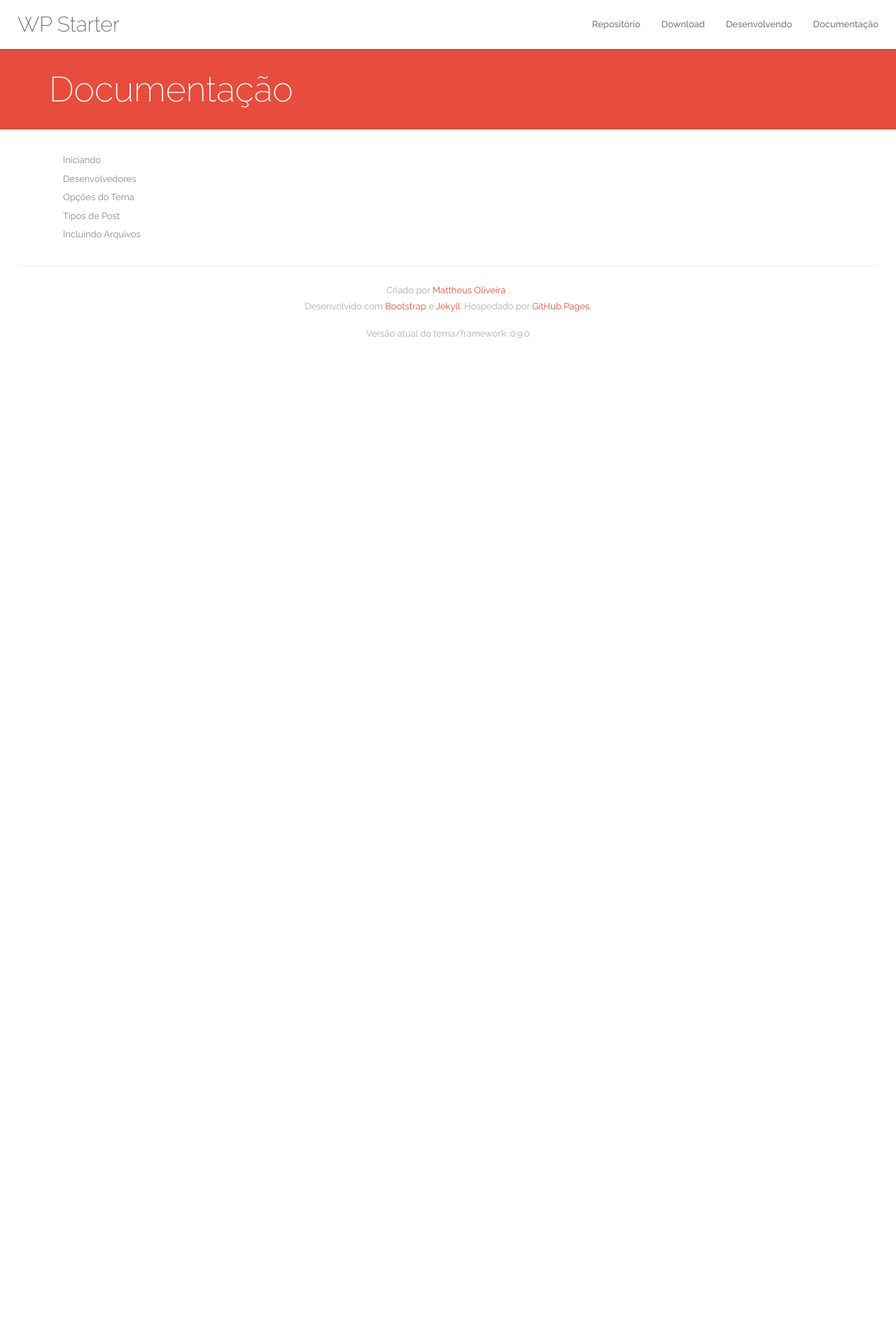
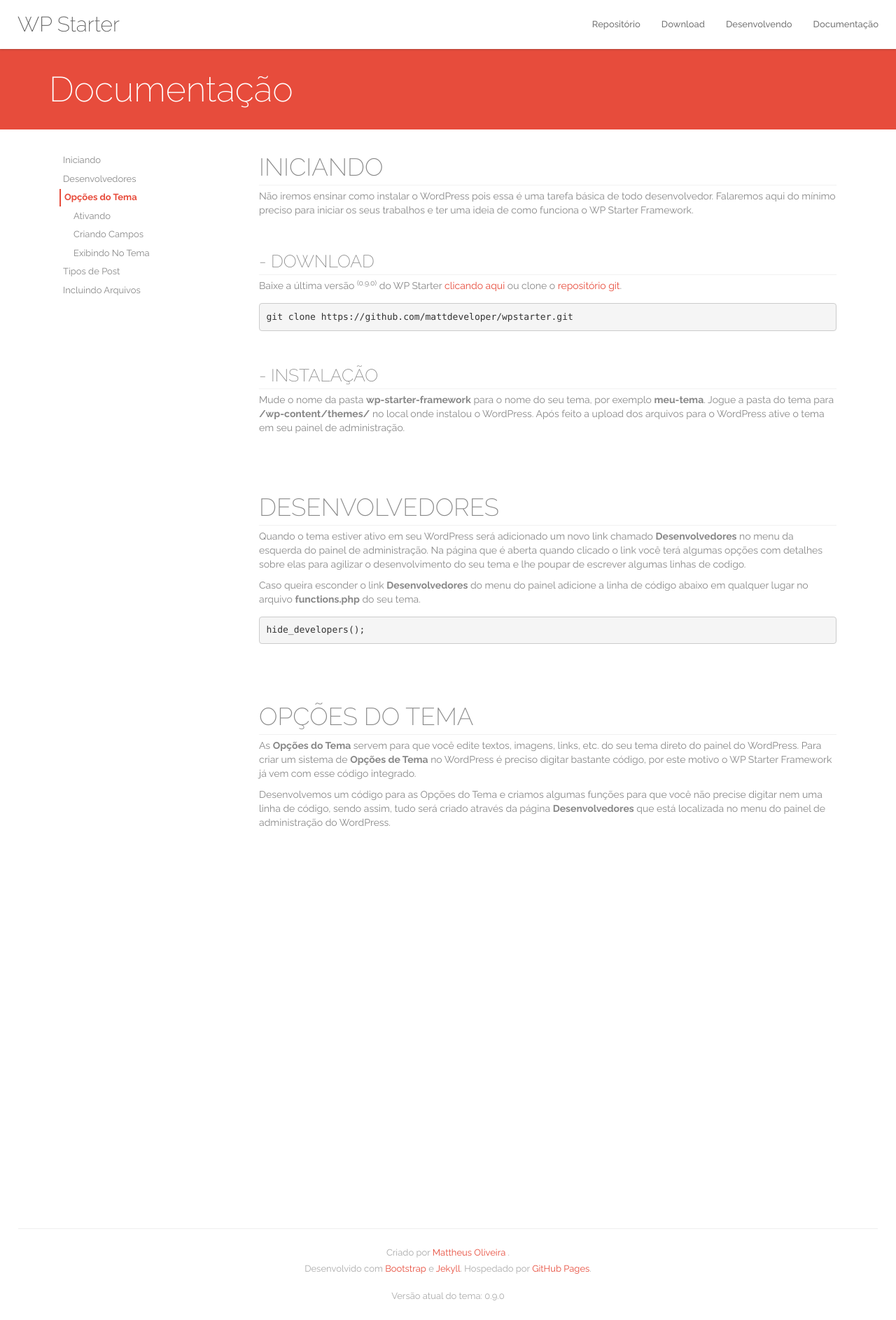
Before and after one commit to mayronceccon/devhelper, a Jekyll site: the page built from doc/index.html, in a window 1280 px wide. Shown: the whole page at 70% size. Built offline with Jekyll 4.4.1, drawn with Linux system fonts in a browser that asks for light colours; nearby versions of some CDN libraries; before the commit the page ends 900 px from its top, so only the background shows below that.

Commit message:
Change styles and add some content for doc

```diff
--- a/_includes/footer.html
+++ b/_includes/footer.html
@@ -5,7 +5,7 @@
 
       <p>Criado por <a href="http://mattdeveloper.com/" target="_blank">Mattheus Oliveira</a> .</p>
       <p>Desenvolvido com <a href="http://getbootstrap.com/" target="_blank">Bootstrap</a> e <a href="http://jekyllrb.com/" target="_blank">Jekyll</a>. Hospedado por <a href="https://pages.github.com/" target="_blank">GitHub Pages</a>.</p>
-      <p class="version">Versão atual do tema/framework: 0.9.0</p>
+      <p class="version">Versão atual do tema: 0.9.0</p>
 
     </div><!-- end .col-md-12 -->
   </div><!-- end .container -->
@@ -15,11 +15,33 @@
 
 <!-- SCRIPTS -->
 <script src="http://ajax.googleapis.com/ajax/libs/jquery/2.1.1/jquery.min.js"></script>
-<!-- <script src="http://mattdeveloper.github.io/wpstarter/assets/js/bootstrap.min.js"></script>
-<script src="http://mattdeveloper.github.io/wpstarter/assets/js/fresco.js"></script> -->
-
 <script src="http://mattdeveloper.github.io/wpstarter/assets/js/bootstrap.min.js"></script>
 <script src="http://mattdeveloper.github.io/wpstarter/assets/js/fresco.js"></script>
+
+<script>
+jQuery(document).ready(function($){
+
+  /* When Will Fixed */
+  var s = $("#doc .docs-navbar");
+  var pos = s.position();
+
+  /* On Scroll */
+  $(window).scroll(function() {
+    var windowpos = $(window).scrollTop();
+    var windowwid = $(window).width();
+
+    /* Fix */
+    if(windowpos >= 200 && windowwid > 768){
+      s.addClass("fixed");
+      $('#doc .space').css('display', 'block');
+      /* Not Fix */
+    }else{
+      s.removeClass("fixed");
+      $('#doc .space').css('display', 'none');
+    }
+  });
+});
+</script>
 
 
 
--- a/_includes/header.html
+++ b/_includes/header.html
@@ -9,18 +9,13 @@
 	<link rel="icon" href="http://mattdeveloper.github.io/wpstarter/assets/images/favicon.png" type="image/png" />
 
 	<link href='http://fonts.googleapis.com/css?family=Raleway:200,400,300,500,700' rel='stylesheet' type='text/css'>
-	<!-- <link rel="stylesheet" href="http://mattdeveloper.github.io/wpstarter/assets/css/font-awesome.min.css">
+	<link rel="stylesheet" href="http://mattdeveloper.github.io/wpstarter/assets/css/font-awesome.min.css">
 	<link rel="stylesheet" href="http://mattdeveloper.github.io/wpstarter/assets/css/bootstrap.min.css">
 	<link rel="stylesheet" href="http://mattdeveloper.github.io/wpstarter/assets/css/style.css">
-	<link rel="stylesheet" href="http://mattdeveloper.github.io/wpstarter/assets/css/fresco.css"> -->
-
-	<link rel="stylesheet" href="/assets/css/font-awesome.min.css">
-	<link rel="stylesheet" href="/assets/css/bootstrap.min.css">
-	<link rel="stylesheet" href="/assets/css/style.css">
-	<link rel="stylesheet" href="/assets/css/fresco.css">
+	<link rel="stylesheet" href="http://mattdeveloper.github.io/wpstarter/assets/css/fresco.css">
 </head>
 
-<body>
+<body data-spy="scroll" data-target=".docs-navbar">
 
 
 
--- a/_layouts/doc.html
+++ b/_layouts/doc.html
@@ -14,11 +14,13 @@
 
 
 
-<div class="container" id="content">
+<div class="container" style="margin-top: 30px; margin-bottom: 30px;">
 <div class="row">
 <div class="col-md-12">
 
-  <!-- <div class="hidden-sm hidden-xs"><div class="space col-md-3" style="display: none;"></div></div> -->
+
+  <!-- NAVBAR -->
+  <div class="hidden-sm hidden-xs"><div class="space col-md-3" style="display: none;"></div></div>
   <nav class="col-md-3 hidden-sm hidden-xs docs-navbar">
     <ul class="nav">
       <li><a href="#getting-started">Iniciando</a>
@@ -55,6 +57,46 @@
     </ul>
   </nav><!-- end .docs-navbar -->
 
+
+  <!-- CONTENT -->
+  <article class="content col-md-9">
+
+    <!-- GETTING STARTED -->
+    <section id="getting-started" class="first">
+      <h2 class="section-title">Iniciando</h2>
+      <p>Não iremos ensinar como instalar o WordPress pois essa é uma tarefa básica de todo desenvolvedor. Falaremos aqui do mínimo preciso para iniciar os seus trabalhos e ter uma ideia de como funciona o WP Starter Framework.</p>
+    </section><!-- end .getting-started -->
+
+      <!-- GETTING STARTED -> Download -->
+      <section id="download">
+        <h3 class="section-title"> - Download</h4>
+        <p>Baixe a última versão <sup>(0.9.0)</sup> do WP Starter <a href="https://github.com/mattdeveloper/wpstarter/archive/master.zip" target="_blank">clicando aqui</a> ou clone o <a href="https://github.com/mattdeveloper/wpstarter" target="_blank">repositório git</a>.</p>
+        <pre>git clone https://github.com/mattdeveloper/wpstarter.git</pre>
+      </section><!-- end #download -->
+
+      <!-- GETTING STARTED -> Install -->
+      <section id="install">
+        <h3 class="section-title"> - Instalação</h4>
+        <p>Mude o nome da pasta <b>wp-starter-framework</b> para o nome do seu tema, por exemplo <b>meu-tema</b>. Jogue a pasta do tema para <b>/wp-content/themes/</b> no local onde instalou o WordPress. Após feito a upload dos arquivos para o WordPress ative o tema em seu painel de administração.</p>
+      </section><!-- end #install -->
+
+    <!-- DEVELOPERS -->
+    <section id="developers">
+      <h2 class="section-title">Desenvolvedores</h2>
+      <p>Quando o tema estiver ativo em seu WordPress será adicionado um novo link chamado <strong>Desenvolvedores</strong> no menu da esquerda do painel de administração. Na página que é aberta quando clicado o link você terá algumas opções com detalhes sobre elas para agilizar o desenvolvimento do seu tema e lhe poupar de escrever algumas linhas de codigo.</p>
+      <p>Caso queira esconder o link <b>Desenvolvedores</b> do menu do painel adicione a linha de código abaixo em qualquer lugar no arquivo <b>functions.php</b> do seu tema.</p>
+      <pre>hide_developers();</pre>
+    </section><!-- end #developers -->
+
+    <!-- THEME OPTIONS -->
+    <section id="theme-options">
+      <h2 class="section-title">Opções do Tema</h2>
+      <p>As <strong>Opções do Tema</strong> servem para que você edite textos, imagens, links, etc. do seu tema direto do painel do WordPress. Para criar um sistema de <strong>Opções de Tema</strong> no WordPress é preciso digitar bastante código, por este motivo o WP Starter Framework já vem com esse código integrado.</p>
+      <p>Desenvolvemos um código para as Opções do Tema e criamos algumas funções para que você não precise digitar nem uma linha de código, sendo assim, tudo será criado através da página <strong>Desenvolvedores</strong> que está localizada no menu do painel de administração do WordPress.</p>
+    </section><!-- end #theme-options -->
+
+  </article><!-- end .content -->
+
 </div><!-- end .col-md-12 -->
 </div><!-- end .row -->
 </div><!-- end #content -->
--- a/assets/css/style.css
+++ b/assets/css/style.css
@@ -2,6 +2,7 @@
 	GENERAL CSS
 =============================================================== */
 body {
+	color: #888;
 	overflow-x: hidden;
 	max-width: 1920px;
 	font-family: 'Raleway', sans-serif;
@@ -290,10 +291,10 @@ footer.global {
 
 
 /* ===============================================================
-		HOME
+		DOC
 =============================================================== */
 #doc {
-
+	padding-bottom: 500px;
 }
 
 /* ----- PAGE TITLE ----- */
@@ -313,6 +314,11 @@ footer.global {
 
 }
 
+#doc .docs-navbar.fixed {
+	top: 15px;
+	position: fixed;
+}
+
 	#doc .docs-navbar ul {
 		margin: 0;
 		padding: 0;
@@ -327,14 +333,32 @@ footer.global {
 		}
 
 		#doc .docs-navbar ul li:hover > ul {
+			/* display: block; */
+		}
+
+		#doc .docs-navbar ul li.active > ul {
 			display: block;
 		}
 
-			#doc .docs-navbar ul li a {
+		#doc .docs-navbar ul li.active a {
+			color: #e74c3c;
+			font-weight: 700;
+			border-left: 2px solid #e74c3c;
+		}
+
+			#doc .docs-navbar ul li a, #doc .docs-navbar ul li.active ul a {
 				background: none;
+				border: none;
+
 				color: #888;
+				font-weight: 400;
+
 				display: block;
 				padding: 3px 0px 3px 5px;
+			}
+
+			#doc .docs-navbar ul li.active ul a:hover {
+				color: #e74c3c;
 			}
 
 			#doc .docs-navbar ul li a:hover {
@@ -352,8 +376,41 @@ footer.global {
 					list-style: none;
 				}
 
-/* ----- CONTENT ----- */
-#content {
-	margin-top: 30px;
-	margin-bottom: 30px;
+/* ----- Sections ----- */
+#doc .content section {
+	margin-bottom: 40px;
+	padding-top: 40px;
 }
+
+	#doc .content section.first {
+		padding-top: 0;
+	}
+
+/* ----- Title Level 2 ----- */
+#doc .content section h2.section-title {
+	border-bottom: 1px solid #f1f1f1;
+
+	font-size: 35px;
+	font-weight: 100;
+	text-transform: uppercase;
+
+	margin: 5px 0;
+	padding: 0 0 5px;
+}
+
+/* ----- Title Level 3 ----- */
+#doc .content section h3.section-title {
+	border-bottom: 1px solid #f1f1f1;
+
+	font-size: 25px;
+	font-weight: 100;
+	text-transform: uppercase;
+
+	margin: -30px 0 5px;
+	padding: 0 0 5px;
+}
+
+/* ----- Pre ----- */
+#doc .content section pre {
+	margin: 15px 0;
+}
```
Also changed, not shown: 3 other files.
